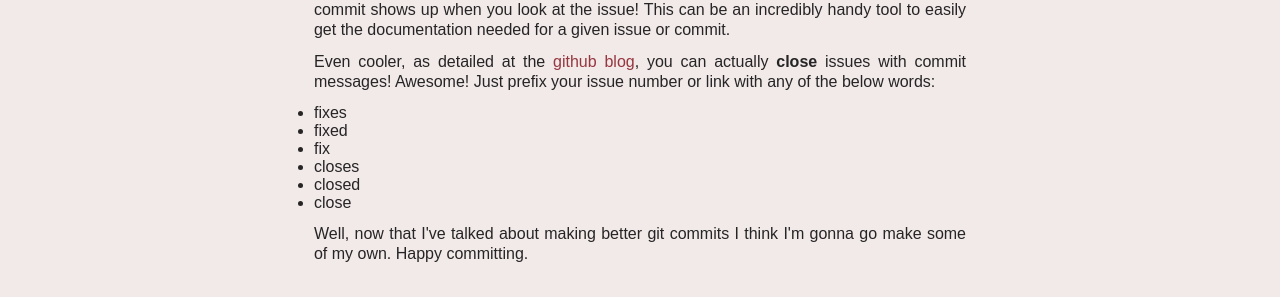
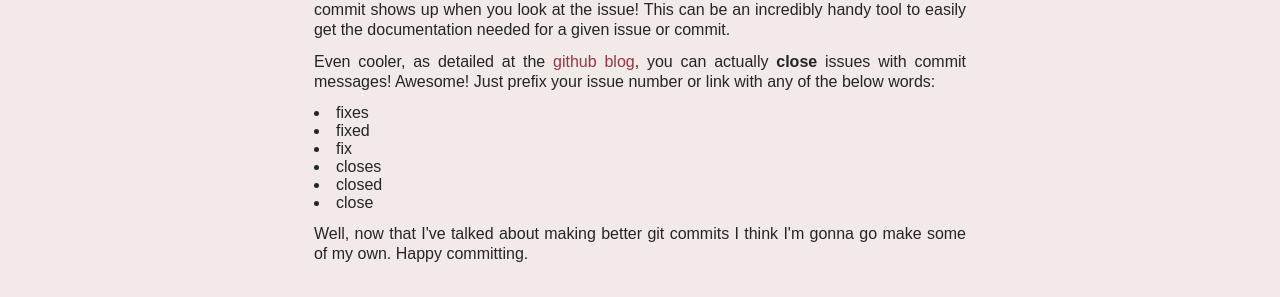
Before and after one commit to cspray/archived-blog, a Jekyll site: the page built from _posts/2011-12-31-writing-better-commits-with-github.html, in a window 1280 px wide. Shown: the part 1613-1910 px from the top of the page. Built offline with Jekyll 4.4.1, drawn with Linux system fonts in a browser that asks for light colours.

Commit message:
UPD github_commit having list bullets be inside of content

```diff
--- a/_posts/2011-12-31-writing-better-commits-with-github.html
+++ b/_posts/2011-12-31-writing-better-commits-with-github.html
@@ -91,7 +91,7 @@ get the documentation needed for a given issue or commit.</p>
 <p>
 Even cooler, as detailed at the <a href="https://github.com/blog/831-issues-2-0-the-next-generation">github blog</a>, you can actually <strong>close</strong> issues
 with commit messages!  Awesome!  Just prefix your issue number or link with any of the below words:
-<ul>
+<ul style="list-style-position:inside;">
 <li>fixes</li>
 <li>fixed</li>
 <li>fix</li>
```
